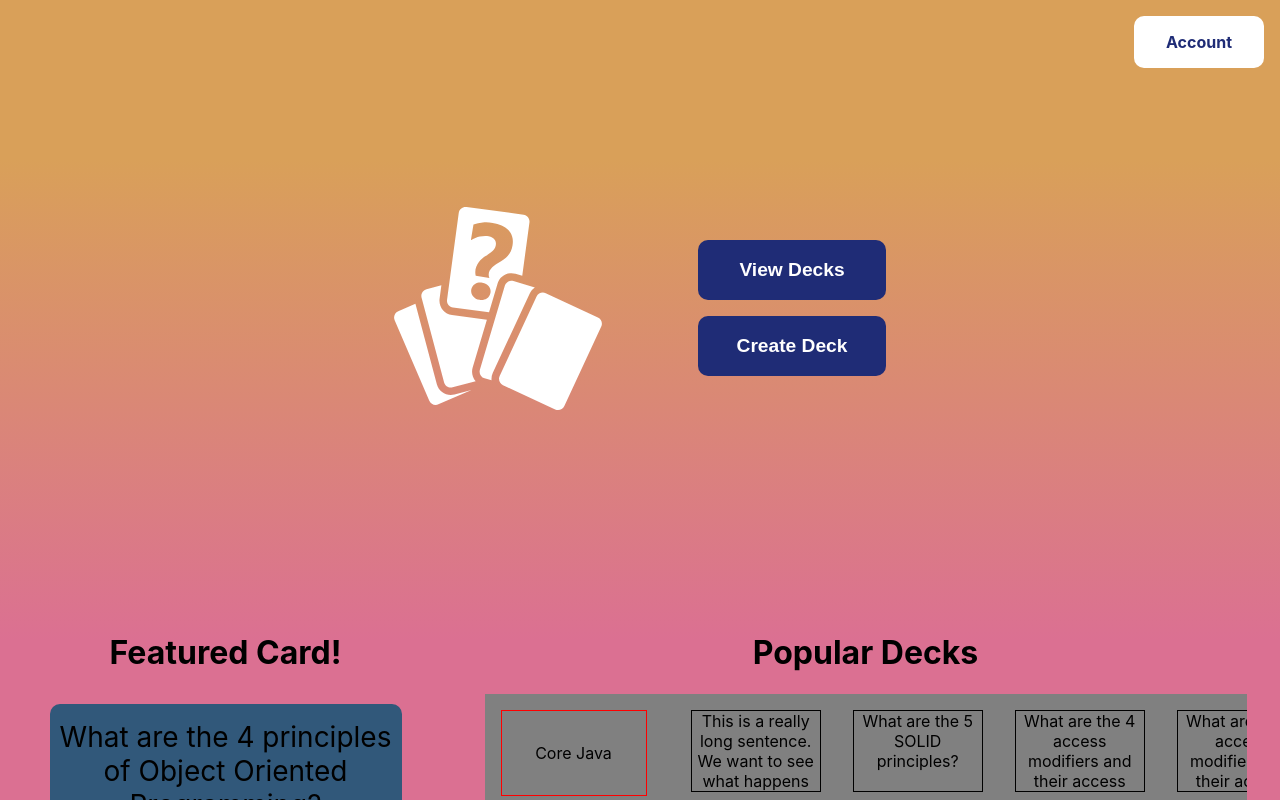
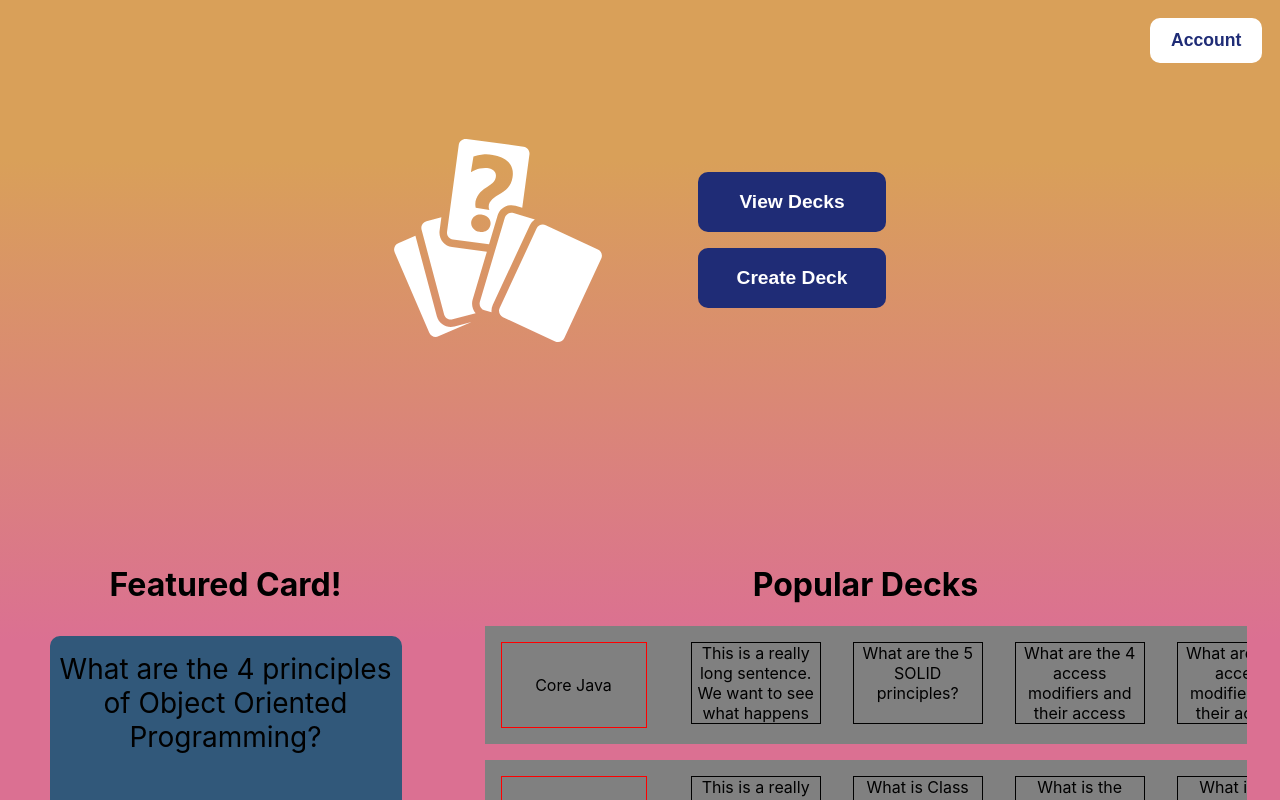
Before and after one commit to michael-mcmasters/Notecards, a React (Create React App) app: page / in a window 1280 px wide. Shown: the top 800 px of the page. Built offline with nearby package versions, Linux system fonts and the light colour scheme.

Commit message:
Turn Account from div to a button and restyle it

```diff
--- a/src/components/homepagetwo/HomePage2.js
+++ b/src/components/homepagetwo/HomePage2.js
@@ -26,17 +26,20 @@ const HomePage2 = () => {
   );
 };
 
-const Account = styled.div`
-  margin-left: auto;
+const Account = styled.button`
+  margin: 1em;
+  padding: 0.7em 1.2em;
   width: fit-content;
   background-color: white;
+  border: none;
   border-radius: 10px;
-  padding: 1em 2em;
-  margin: 1rem 1rem 1rem auto;
+  font-size: 1.1em;
+  font-weight: bold;
   color: #1F2C76;
-  font-weight: bold;
-  position: sticky;
-  top: 1em;
+
+  position: fixed;
+  right: 0;
+  top: 0;
 `;
 
 const FirstRow = styled.div`
@@ -71,8 +74,6 @@ const Button = styled.button`
 
 `;
 
-
-
 const SecondRow = styled.div`
   margin-top: 12rem;
   display: flex;
```
